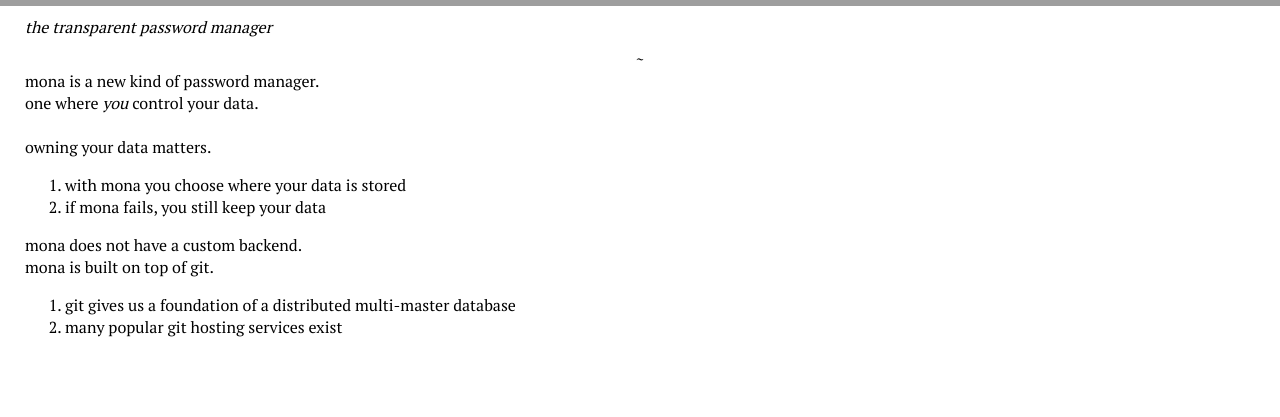
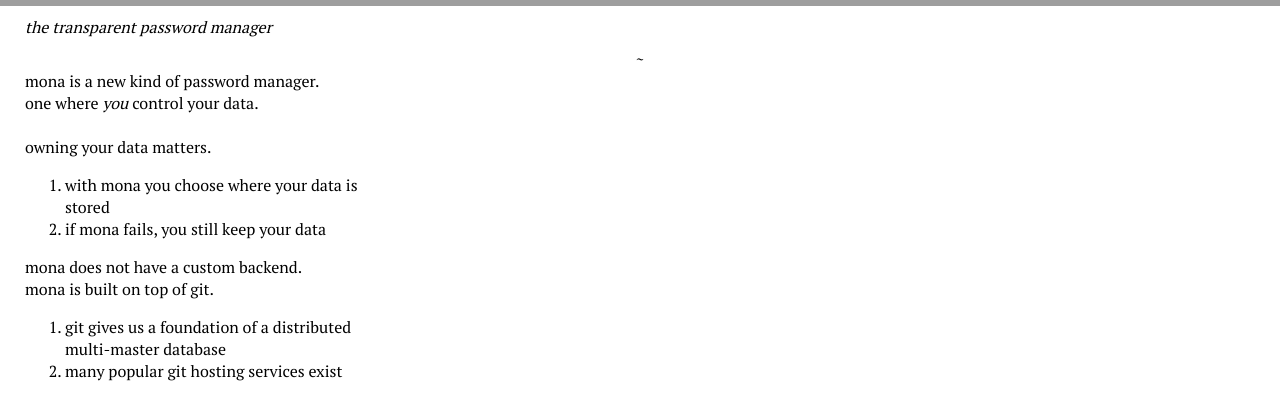
Before and after one commit to hermits-grove/mona, a browser extension: page index.html in a window 1280 px wide. Shown: the part 99-516 px from the top of the page. Drawn offline with Linux system fonts and the light colour scheme; grey boxes are pictures that could not be loaded.

Commit message:
I cant think right

```diff
--- a/style.css
+++ b/style.css
@@ -33,7 +33,7 @@
 .description {
     font-size: 12pt;
     padding-left: 25px;
-    min-width: 350px;
+    max-width: 350px;
 }
 
 .intermission {
```
